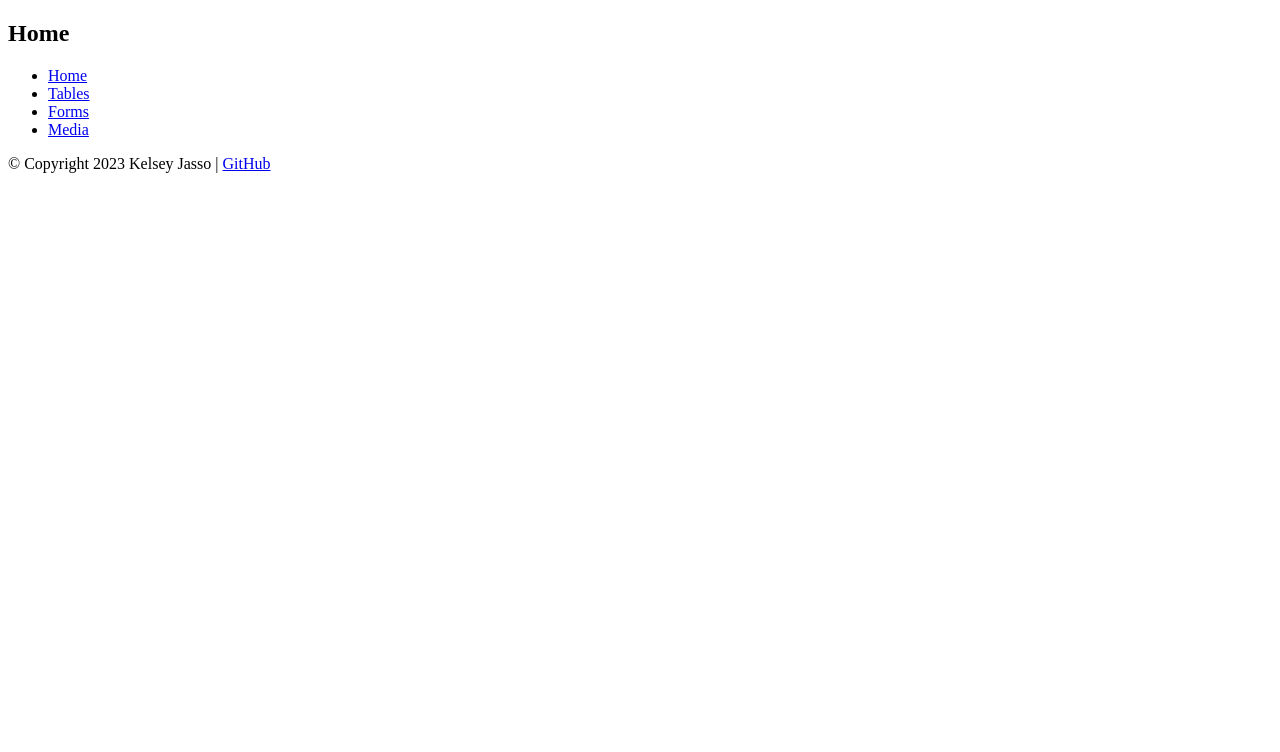
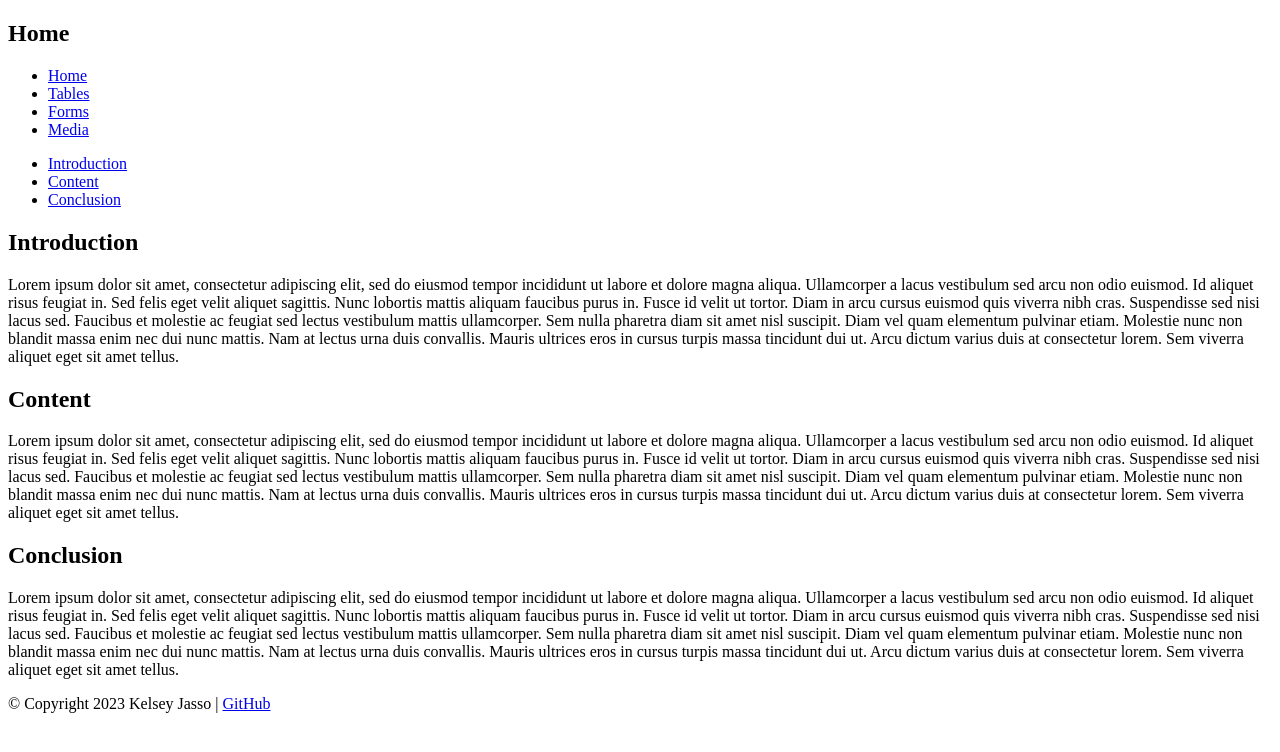
Before and after one commit to kelsester/COMP001A.LectureActivity4, a plain HTML site: page index.html in a window 1280 px wide. Drawn offline with Linux system fonts and the light colour scheme.

Commit message:
adding intro, content, and conclusion sections

```diff
--- a/index.html
+++ b/index.html
@@ -19,7 +19,29 @@
     </header>
 
     <main>
+        <ul>
+            <!--link to intro-->
+            <li><a href="#intro">Introduction</a></li>
+            <!--link to content-->
+            <li><a href="#content">Content</a></li>
+            <!--link to conclusion-->
+            <li><a href="#conclusion">Conclusion</a></li>
+        </ul>
 
+        <section id="intro">
+            <h2>Introduction</h2>
+            <p>Lorem ipsum dolor sit amet, consectetur adipiscing elit, sed do eiusmod tempor incididunt ut labore et dolore magna aliqua. Ullamcorper a lacus vestibulum sed arcu non odio euismod. Id aliquet risus feugiat in. Sed felis eget velit aliquet sagittis. Nunc lobortis mattis aliquam faucibus purus in. Fusce id velit ut tortor. Diam in arcu cursus euismod quis viverra nibh cras. Suspendisse sed nisi lacus sed. Faucibus et molestie ac feugiat sed lectus vestibulum mattis ullamcorper. Sem nulla pharetra diam sit amet nisl suscipit. Diam vel quam elementum pulvinar etiam. Molestie nunc non blandit massa enim nec dui nunc mattis. Nam at lectus urna duis convallis. Mauris ultrices eros in cursus turpis massa tincidunt dui ut. Arcu dictum varius duis at consectetur lorem. Sem viverra aliquet eget sit amet tellus.</p>
+        </section>
+
+        <section id="content">
+            <h2>Content</h2>
+            <p>Lorem ipsum dolor sit amet, consectetur adipiscing elit, sed do eiusmod tempor incididunt ut labore et dolore magna aliqua. Ullamcorper a lacus vestibulum sed arcu non odio euismod. Id aliquet risus feugiat in. Sed felis eget velit aliquet sagittis. Nunc lobortis mattis aliquam faucibus purus in. Fusce id velit ut tortor. Diam in arcu cursus euismod quis viverra nibh cras. Suspendisse sed nisi lacus sed. Faucibus et molestie ac feugiat sed lectus vestibulum mattis ullamcorper. Sem nulla pharetra diam sit amet nisl suscipit. Diam vel quam elementum pulvinar etiam. Molestie nunc non blandit massa enim nec dui nunc mattis. Nam at lectus urna duis convallis. Mauris ultrices eros in cursus turpis massa tincidunt dui ut. Arcu dictum varius duis at consectetur lorem. Sem viverra aliquet eget sit amet tellus.</p>
+        </section>
+
+        <section id="conclusion">
+            <h2>Conclusion</h2>
+            <p>Lorem ipsum dolor sit amet, consectetur adipiscing elit, sed do eiusmod tempor incididunt ut labore et dolore magna aliqua. Ullamcorper a lacus vestibulum sed arcu non odio euismod. Id aliquet risus feugiat in. Sed felis eget velit aliquet sagittis. Nunc lobortis mattis aliquam faucibus purus in. Fusce id velit ut tortor. Diam in arcu cursus euismod quis viverra nibh cras. Suspendisse sed nisi lacus sed. Faucibus et molestie ac feugiat sed lectus vestibulum mattis ullamcorper. Sem nulla pharetra diam sit amet nisl suscipit. Diam vel quam elementum pulvinar etiam. Molestie nunc non blandit massa enim nec dui nunc mattis. Nam at lectus urna duis convallis. Mauris ultrices eros in cursus turpis massa tincidunt dui ut. Arcu dictum varius duis at consectetur lorem. Sem viverra aliquet eget sit amet tellus.</p>
+        </section>
     </main>
 
     <footer>
```
